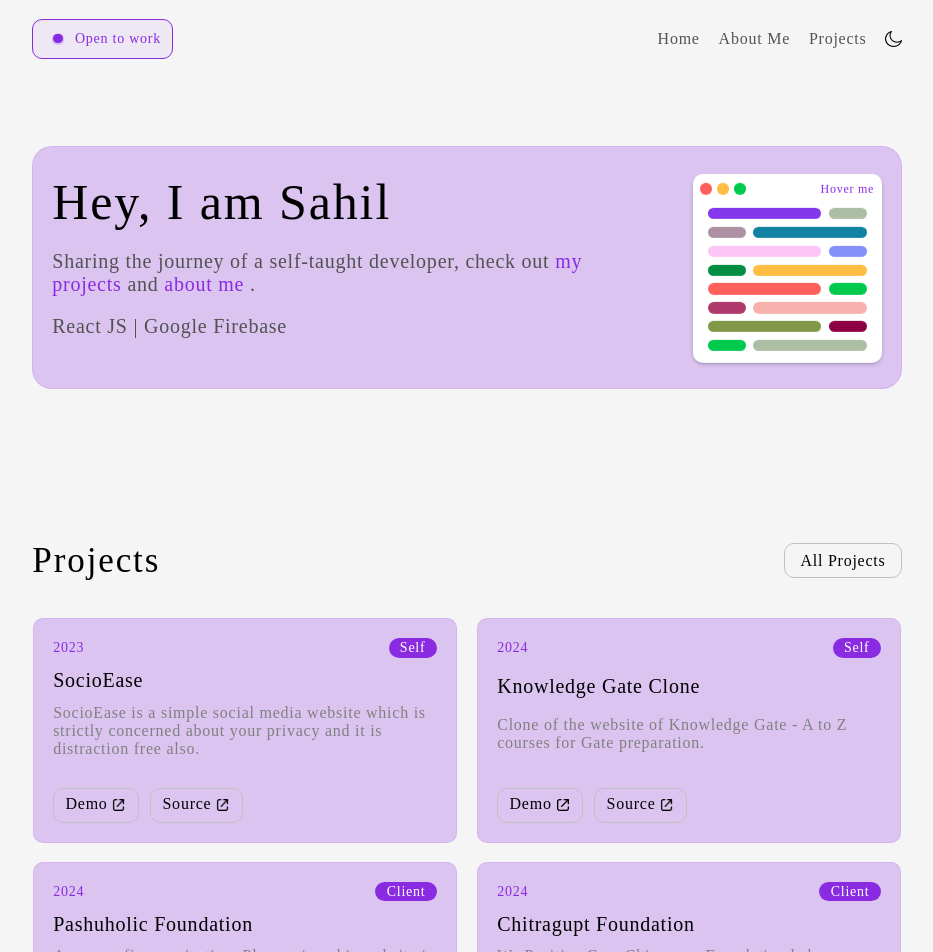
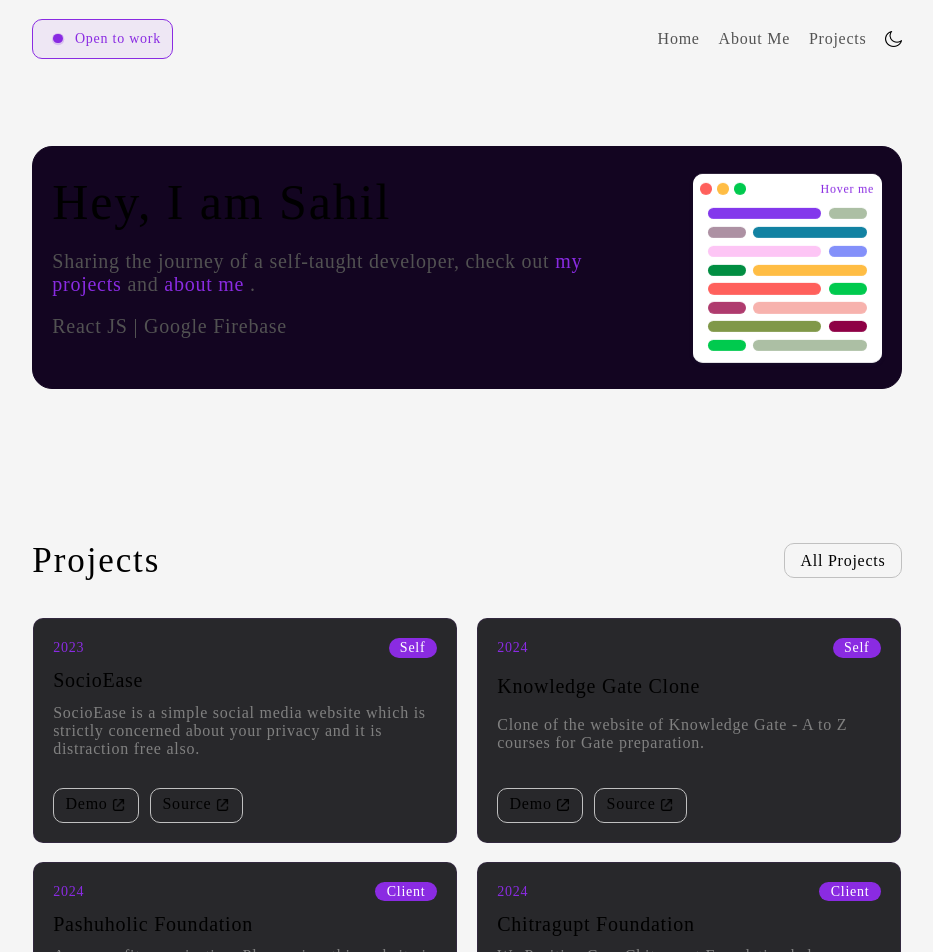
Before and after one commit to sahilkalkal9/portfolio_website, a React (Create React App) app: page / in a window 1280 px wide. Shown: the top 952 px of the page, without its empty margins (173-1106 px from the left). Built offline with nearby package versions, Linux system fonts and the light colour scheme; a web font is replaced by a local one.

Commit message:
ui change

```diff
--- a/src/App.scss
+++ b/src/App.scss
@@ -145,8 +145,9 @@ $projectnamesize : 20px;
     gap: 2cm;
     justify-content: space-between;
     padding: .7cm .5cm;
-    border: 1px solid hsla(271, 76%, 53%, 0.1);
-    background-color: hsla(271, 76%, 53%, 0.241);
+    border: 1px solid rgb(19, 5, 33);
+    // background-color: hsla(271, 76%, 53%, 0.241);
+    background-color: rgb(19, 5, 33);
     border-radius: 20px;
     transform-style: preserve-3d;
     // transform: rotateY(40deg);
@@ -229,7 +230,8 @@ $projectnamesize : 20px;
     padding: .5cm;
     // background-color: rgb(40, 40, 40);
     border: 1px solid hsla(271, 76%, 53%, 0.1);
-    background-color: hsla(271, 76%, 53%, 0.241);
+    // background-color: hsla(271, 76%, 53%, 0.241);
+    background-color: #28282b;
     border-radius: 10px;
 }
 
```
